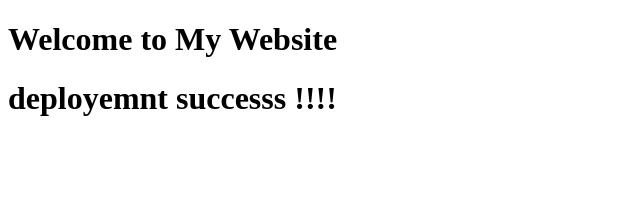
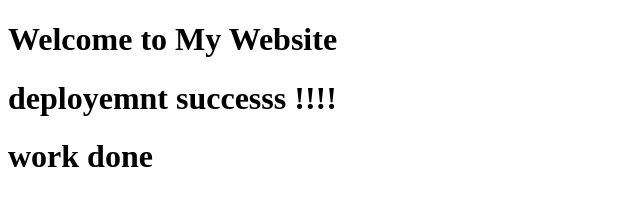
Before and after one commit to Dilakshithan/gh-deployment-workflow, a plain HTML site: page index.html in a window 1280 px wide. Shown: the whole page, without its empty margins (0-640 px from the left). Drawn offline with Linux system fonts and the light colour scheme.

Commit message:
index cange 4

```diff
--- a/index.html
+++ b/index.html
@@ -8,6 +8,7 @@
 
     <h1>Welcome to My Website</h1>
     <h1>deployemnt successs !!!!</h1>
+    <h1>work done</h1>
 
 </body>
 </html>
```
